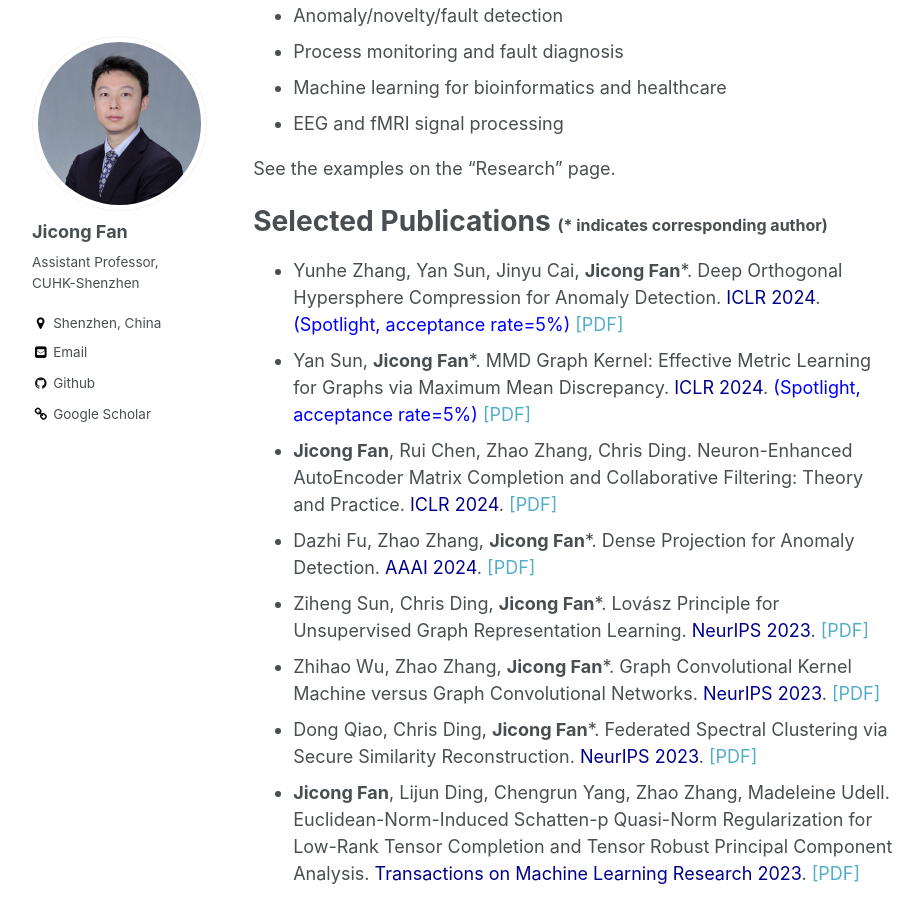
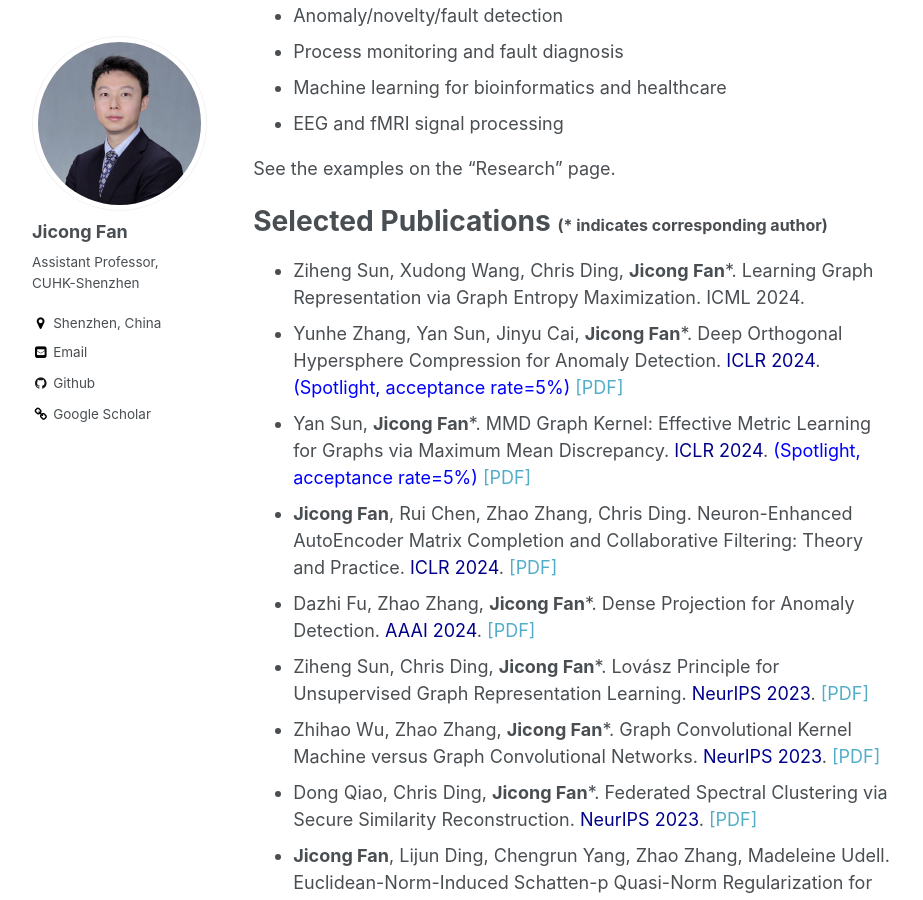
Before and after one commit to jicongfan/jicongfan.github.io, a Jekyll site: the page built from _pages/about.md, in a window 1280 px wide and 900 px high, scrolled down 1462 px. Shown: the whole window, without its empty margins (86-1009 px from the left). Built offline with Jekyll 4.4.1, drawn with Linux system fonts in a browser that asks for light colours.

Commit message:
Update about.md

```diff
--- a/_pages/about.md
+++ b/_pages/about.md
@@ -41,7 +41,7 @@ See the examples on the "Research" page.
 Selected Publications <font size=3>(* indicates corresponding author)</font>
 ======
 
-
+* Ziheng Sun, Xudong Wang, Chris Ding, <strong>Jicong Fan</strong>*. Learning Graph Representation via Graph Entropy Maximization. ICML 2024.
 * Yunhe Zhang, Yan Sun, Jinyu Cai, <strong>Jicong Fan</strong>*. Deep Orthogonal Hypersphere Compression for Anomaly Detection. <font color=DarkBlue>ICLR 2024</font>. <font color=blue>(Spotlight, acceptance rate=5%) </font> <a href="https://openreview.net/pdf?id=cJs4oE4m9Q">[PDF]</a>
 * Yan Sun, <strong>Jicong Fan</strong>*. MMD Graph Kernel: Effective Metric Learning for Graphs via Maximum Mean Discrepancy. <font color=DarkBlue>ICLR 2024</font>. <font color=blue>(Spotlight, acceptance rate=5%) </font> <a href="https://openreview.net/pdf?id=GZ6AcZwA8r">[PDF]</a>
 * <strong>Jicong Fan</strong>, Rui Chen, Zhao Zhang, Chris Ding. Neuron-Enhanced AutoEncoder Matrix Completion and Collaborative Filtering: Theory and Practice. <font color=DarkBlue>ICLR 2024</font>. <a href="https://openreview.net/pdf?id=kPrxk6tUcg">[PDF]</a>
```
